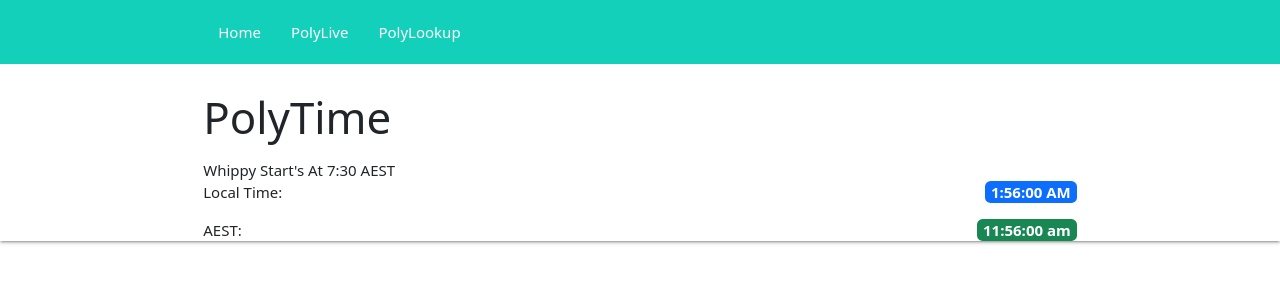
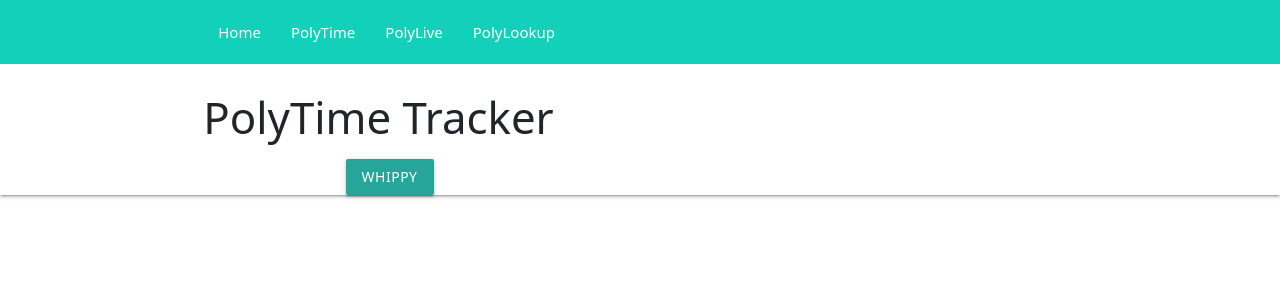
Before and after one commit to PolyExtended/Time, a plain HTML site: page index.html in a window 1280 px wide. Drawn offline with nearby package versions, Linux system fonts and the light colour scheme.

Commit message:
Update index.html

```diff
--- a/index.html
+++ b/index.html
@@ -75,16 +75,17 @@
             <div class="nav-wrapper container">
                 <ul class="left">
                     <li><a href="https://polyextended.github.io/">Home</a></li>
-                    <li><a href="https://polyextended.github.io/live/">PolyLive</a></li>
+                    <li><a href="https://polyextended.github.io/time/">PolyTime</a></li>
+                    <li><a href="https://polyextended.github.io/time/">PolyLive</a></li>
                     <li><a href="https://polyextended.github.io/streamlookup/">PolyLookup</a></li>
                 </ul>
             </div>
         </nav>
         <div class="container">
-            <h3>PolyTime</h3>
-            <span>Whippy Start's At 7:30 AEST</span>
-            <p id="local-time">Local Time: <span class="badge bg-primary text-white"></span></p>
-            <p id="aest-time">AEST: <span class="badge bg-success text-white"></span></p>
+            <h3>PolyTime Tracker</h3>
+      <div class="container mt-3">
+    <a href="https://polyextended.github.io/time/whippy" class="btn btn-primary">Whippy</a>
+</div>
         </div>
     </header>
 
@@ -92,28 +93,5 @@
     <script src="https://code.jquery.com/jquery-3.6.4.min.js"></script>
     <script src="https://cdnjs.cloudflare.com/ajax/libs/materialize/1.0.0/js/materialize.min.js"></script>
 
-    <script>
-        // Function to update time
-        function updateTime() {
-            // Get the current local time
-            const localTime = new Date();
-
-            // Display local time
-            $("#local-time .badge").html(localTime.toLocaleTimeString()).addClass('text-white');
-
-            // Display AEST time (subtracting an hour)
-            const aestTime = new Date(localTime.getTime() - 60 * 60 * 1000).toLocaleTimeString("en-AU", { timeZone: "Australia/Sydney" });
-            $("#aest-time .badge").html(aestTime).addClass('text-white');
-        }
-
-        // Update time every second
-        setInterval(updateTime, 1000);
-
-        // Initialize Materialize components
-        $(document).ready(function () {
-            M.AutoInit();
-        });
-    </script>
-
 </body>
 </html>
```
